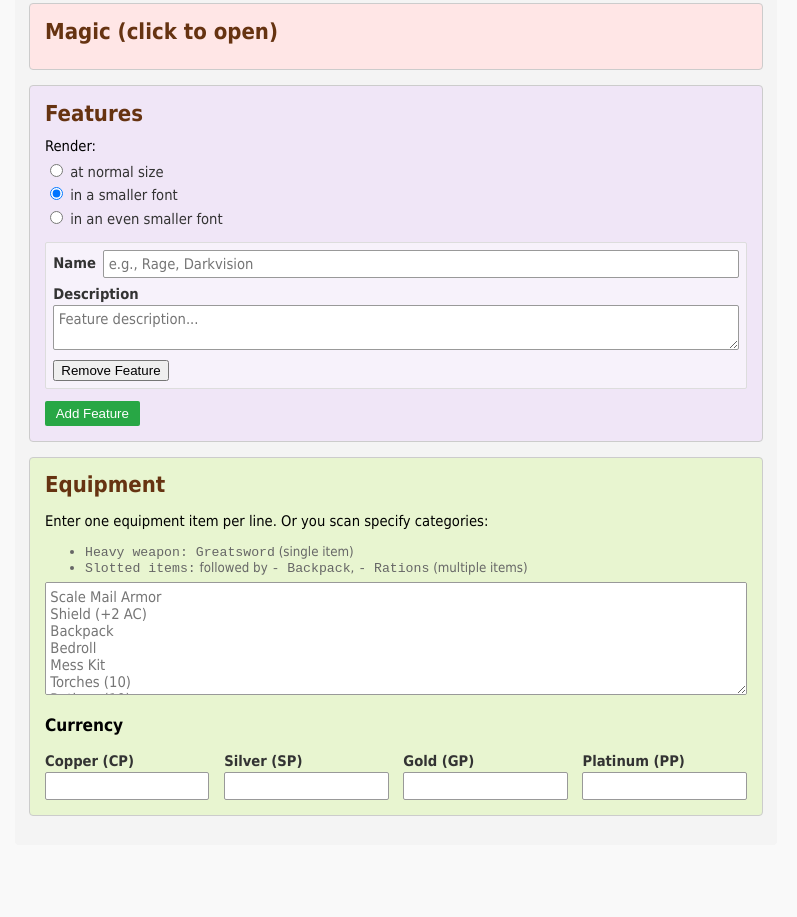
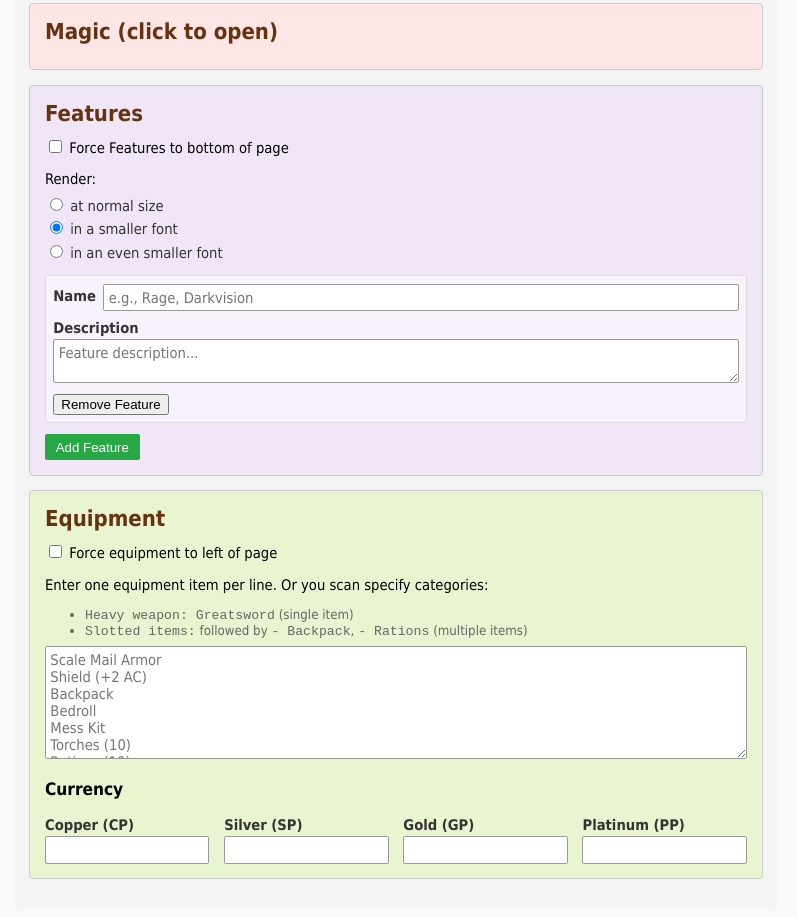
Before and after one commit to dnd-character-sheets/dnd-character-sheets.github.io, a plain HTML site: page docs/index.html in a window 1280 px wide. Shown: the part 1800-2717 px from the top of the page, without its empty margins (0-797 px from the left). Before the commit the page ends 2660 px from the top, so only its background shows below. Drawn offline with Linux system fonts and the light colour scheme.

Commit message:
add new keys to doco and to web page

```diff
--- a/docs/index.html
+++ b/docs/index.html
@@ -297,6 +297,10 @@
         <!-- Features Section -->
         <div class="section sheet-section features">
             <h2>Features</h2>
+            <div style="margin-bottom: 1em;">
+                    <input type="checkbox" id="features-bottom" name="features-bottom">
+                    Force Features to bottom of page
+            </div>
             <div class="field-group render-options" style="margin-bottom: 1em;">
                 <span>Render:</span>
                 <div style="margin-top: 0.5em;">
@@ -321,6 +325,11 @@
         <div class="section sheet-section equipment">
             <h2>Equipment</h2>
             <div class="field-group">
+                <div>
+                        <input type="checkbox" id="equipment-left" name="equipment-left">
+                        Force equipment to left of page
+                </div>
+
                 <p>Enter one equipment item per line. Or you scan specify categories:</p>
                 <ul style="font-size: 0.9em; margin: 0.5em 0; color: #666;">
                     <li><code>Heavy weapon: Greatsword</code> (single item)</li>
@@ -1589,6 +1598,8 @@
             // Checkboxes
             checkboxField('COLOR', '#color', true),
             checkboxField('PREGENERATED', '#pregenerated', false),
+            checkboxField('FEATURES BOTTOM', '#features-bottom', false),
+            checkboxField('EQUIPMENT LEFT', '#equipment-left', false),
             checkboxField('STONES', '#stones', false),
 
             // Class/Level complex logic
```
Also changed, not shown: www/character-form.html (+11 -0 lines), 1 other file.
